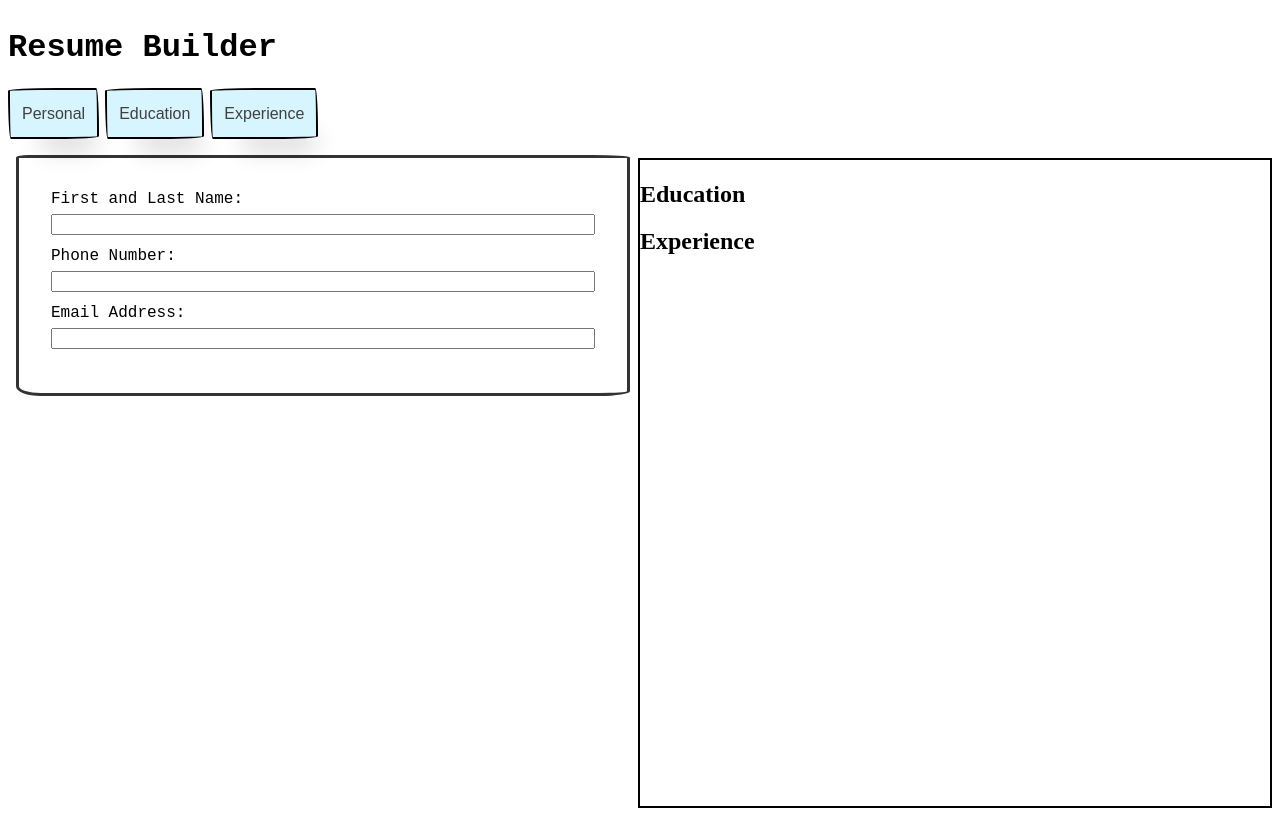
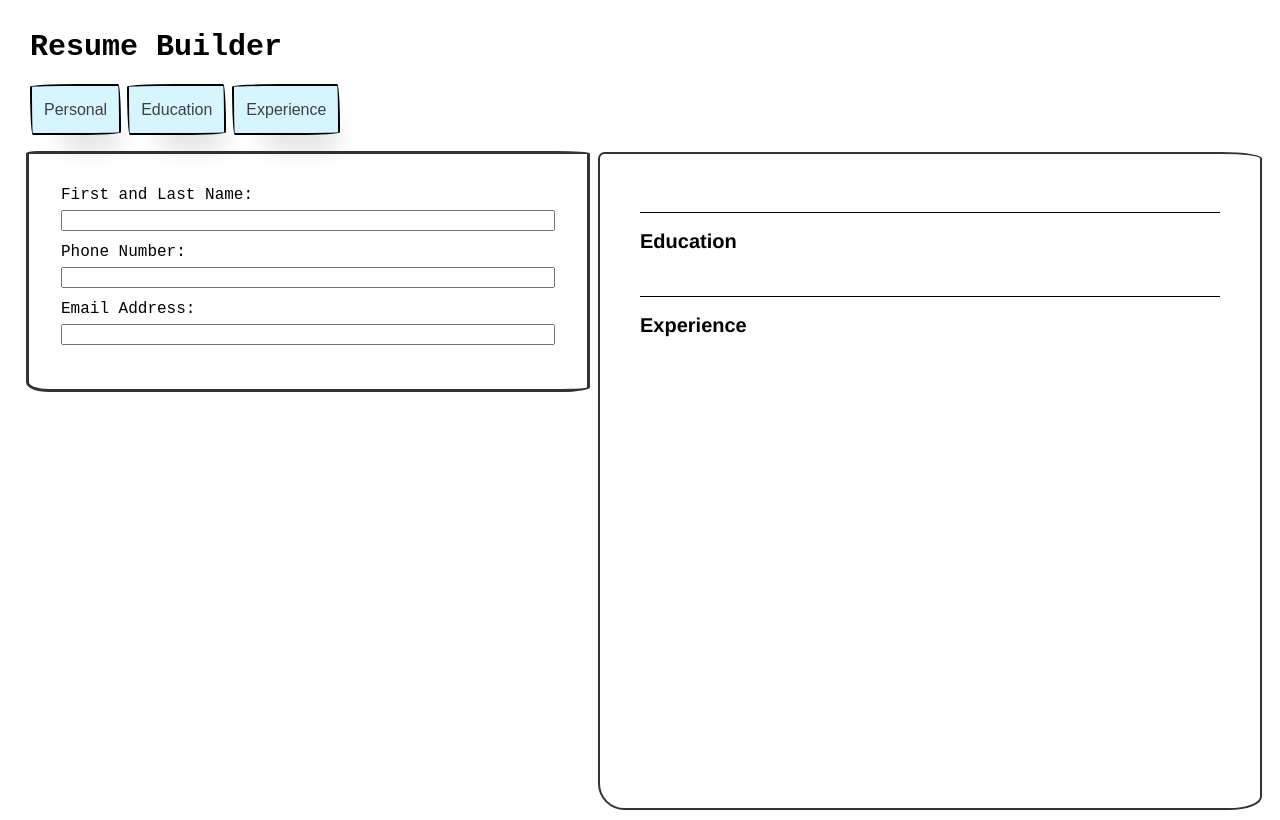
Before and after one commit to anuragmaganti/ResumeLoomr, a React (Vite) app: page / in a window 1280 px wide. Built offline with nearby package versions, Linux system fonts and the light colour scheme.

Commit message:
add appropirate styling to resume preview in created resumePreview.css file and add respective classNames to components and App.jsx

```diff
--- a/src/App.css
+++ b/src/App.css
@@ -8,12 +8,13 @@
   min-height: 100vh;
   display: flex;
   flex-direction: column;
+  margin: 10px;
 }
 
 .main {
   display: flex;
   flex: 1;
-  aspect-ratio: 16 / 9;
+
 }
 
 .main > * {
@@ -33,9 +34,19 @@ h3 {
   display: flex;
   gap: 6px;
   margin-bottom: 16px;
+  margin-left: 12px;
 }
 
+/*border styling*/
 .resumePage {
-  margin-top: 70px;
-  border: 2px solid black;
+  padding: 1rem 2.5rem;
+  margin-top: 68px;
+  border: 2.5px solid #333333;
+  border-radius: 1% 6% 5% 4% / 1% 1% 2% 4%;
+  background: #ffffff;
+  font-family: Helvetica, sans-serif,system-ui, -apple-system, BlinkMacSystemFont, 'Segoe UI', Roboto, Oxygen, Ubuntu, Cantarell, 'Open Sans', 'Helvetica Neue', sans-serif
 }
+
+.header > h1 {
+  margin-left: 12px;
+}
--- a/src/App.jsx
+++ b/src/App.jsx
@@ -2,6 +2,7 @@ import { useState } from 'react'
 import './App.css'
 import './styles/buttons.css'
 import './styles/forms.css'
+import './styles/preview.css'
 import Header from './components/header';
 import ResumePreview from './components/resumePreview';
 import EditorPanel from './components/EditorPanel';
--- a/src/components/resumePreview.jsx
+++ b/src/components/resumePreview.jsx
@@ -2,40 +2,46 @@ export default function ResumePreview({resume}) {
 
     return (
         <div className="resumePage">
+
             <div className="personalSection">
                 <h1>{resume.personal.name}</h1>
-                <h3>{resume.personal.phone}</h3>
-                <h3>{resume.personal.email}</h3>
+                <div className="phoneEmail">
+                    <div>{resume.personal.phone}</div>
+                    <div>{resume.personal.email}</div>
+                </div>
             </div>
 
-            <div></div>
-
-            <div>
+            <div className="educationDiv">
                 <h2>Education</h2>
                 {resume.education.map((institution) => (
-                    <div key={institution.id}>
-                        <h3>{institution.school}</h3>
-                        <div>{institution.yearsEdu}</div>
-                        <div>{institution.degree}</div>
+                    <div className="educationSection" key={institution.id}>
+                        <div className="degreeYearsEduFlex">
+                            <div className="degree">{institution.degree}</div>
+                            <div className="yearsEdu">{institution.yearsEdu}</div>
+                        </div>
+                        <div className="school" >{institution.school}</div>
                     </div>
                 ))}
             </div>
 
-            <div></div>
-
-            <div>
+            <div className="experienceDiv">
                 <h2>Experience</h2>
                 {resume.experience.map((job) => (
+                    <div className="experienceSection">
                         <div key={job.id}>
-                    <h3>{job.company}</h3>
-                    <div>{job.role}</div>
-                    <div>{job.yearsExp}</div>
-
+                        <div className="companyYearsExpFlex">
+                            <div className="company">{job.company}</div>
+                            <div className="yearsExp">{job.yearsExp}</div>
+                        </div>
+                        <div className="role">{job.role}</div>
                         <ul>
                             {job.activities .filter(a => a.trim() !== "").map((activity, i) => (
+                            <div className="activityDiv">
                                 <li key={i}>{activity}</li>
+                            </div>
                             ))}
                         </ul>
+                    </div>
                     </div>
                 ))}
             </div>
--- a/src/styles/forms.css
+++ b/src/styles/forms.css
@@ -8,7 +8,8 @@
   border: 3px solid #333333;
   border-radius: 2% 6% 5% 4% / 1% 1% 2% 4%;
   background: #ffffff;
-    font-family: monospace,system-ui, -apple-system, BlinkMacSystemFont, 'Segoe UI', Roboto, Oxygen, Ubuntu, Cantarell, 'Open Sans', 'Helvetica Neue', sans-serif;
+  font-family: monospace,system-ui, -apple-system, BlinkMacSystemFont, 'Segoe UI',
+  Roboto, Oxygen, Ubuntu, Cantarell, 'Open Sans', 'Helvetica Neue', sans-serif;
 
 
 }
@@ -19,3 +20,7 @@
   gap: 6px;
   margin-bottom: 12px;
 }
+
+textarea {
+  flex:1
+}
--- /dev/null
+++ b/src/styles/preview.css
@@ -0,0 +1,69 @@
+h1 {
+    font-size:30px;
+}
+
+.phoneEmail > * {
+    font-size: 17px;
+}
+
+h2 {
+    font-size: 20px;
+}
+
+.degree, .company {
+    font-size: 17px;
+    font-weight: 600;
+    margin-bottom: 5px;
+}
+
+.school, .role {
+    font-size: 15px;
+}
+
+.personalSection > h1 {
+    display: flex;
+    justify-content: center;
+    margin-bottom: 7px;
+
+}
+
+.phoneEmail {
+    display: flex;
+    justify-content: center;
+    gap: 20px;
+    padding-bottom: 15px;
+    border-bottom: 1px solid black;
+
+}
+
+
+.educationDiv, .experienceDiv {
+    padding-bottom: 7px;
+
+
+}
+
+.educationDiv{
+    border-bottom: 1px solid black;
+}
+
+
+.educationSection, .experienceSection {
+
+    margin-bottom: 15px;
+    margin-left: 7px;
+    margin-right: 7px;
+}
+
+.degreeYearsEduFlex, .companyYearsExpFlex {
+    margin-right: 5px;
+    display: flex;
+    align-items: center;
+    justify-content: space-between;
+}
+
+li {
+    font-size: 15px;
+    margin-top: 5px;
+    margin-bottom: 5px;
+}
```
Lines whose indentation alone changed are shown as unchanged.
